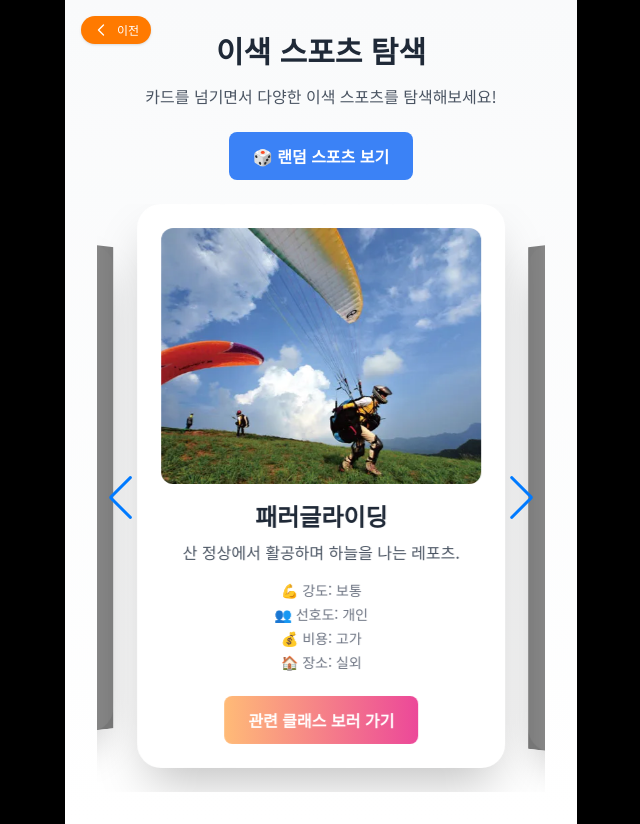
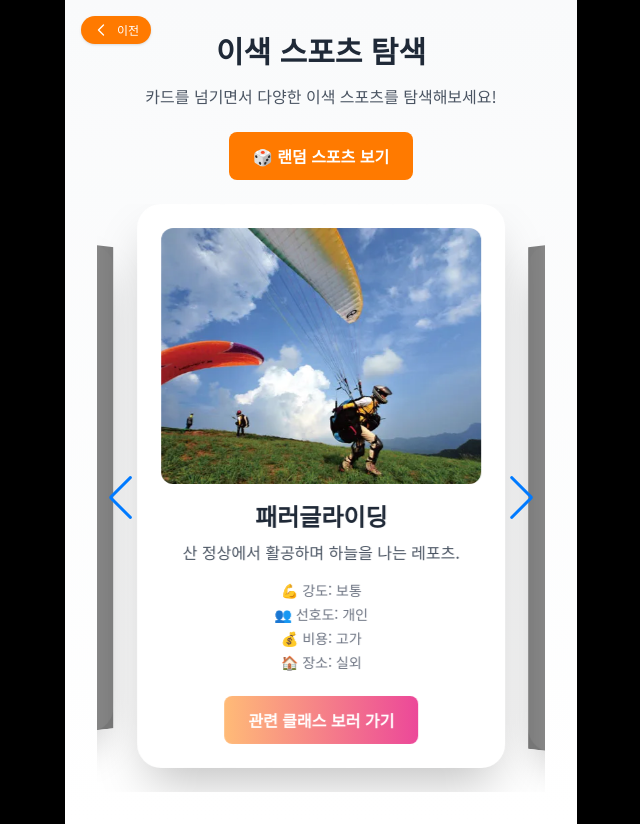
Before and after one commit to sjwoo1999/diff-spo-mockup, a Next.js app: page /explore-sports in a window 1280 px wide. Shown: the whole page, without its empty margins (319-959 px from the left). Built offline with nearby package versions, Linux system fonts and the light colour scheme.

Commit message:
🔨 Modified: explore-sports/page.tsx
Modified: explore-sports/page.tsx

```diff
--- a/src/app/explore-sports/page.tsx
+++ b/src/app/explore-sports/page.tsx
@@ -50,7 +50,7 @@ const ExploreSportsPage = () => {
             {/* 🎲 랜덤 버튼 */}
             <button
                 onClick={handleRandomClick}
-                className="mb-6 px-6 py-3 bg-blue-500 text-white font-semibold rounded-lg hover:scale-105 transition"
+                className="mb-6 px-6 py-3 bg-[#FF7A00] text-white font-semibold rounded-lg hover:scale-105 transition"
             >
                 🎲 랜덤 스포츠 보기
             </button>
```
